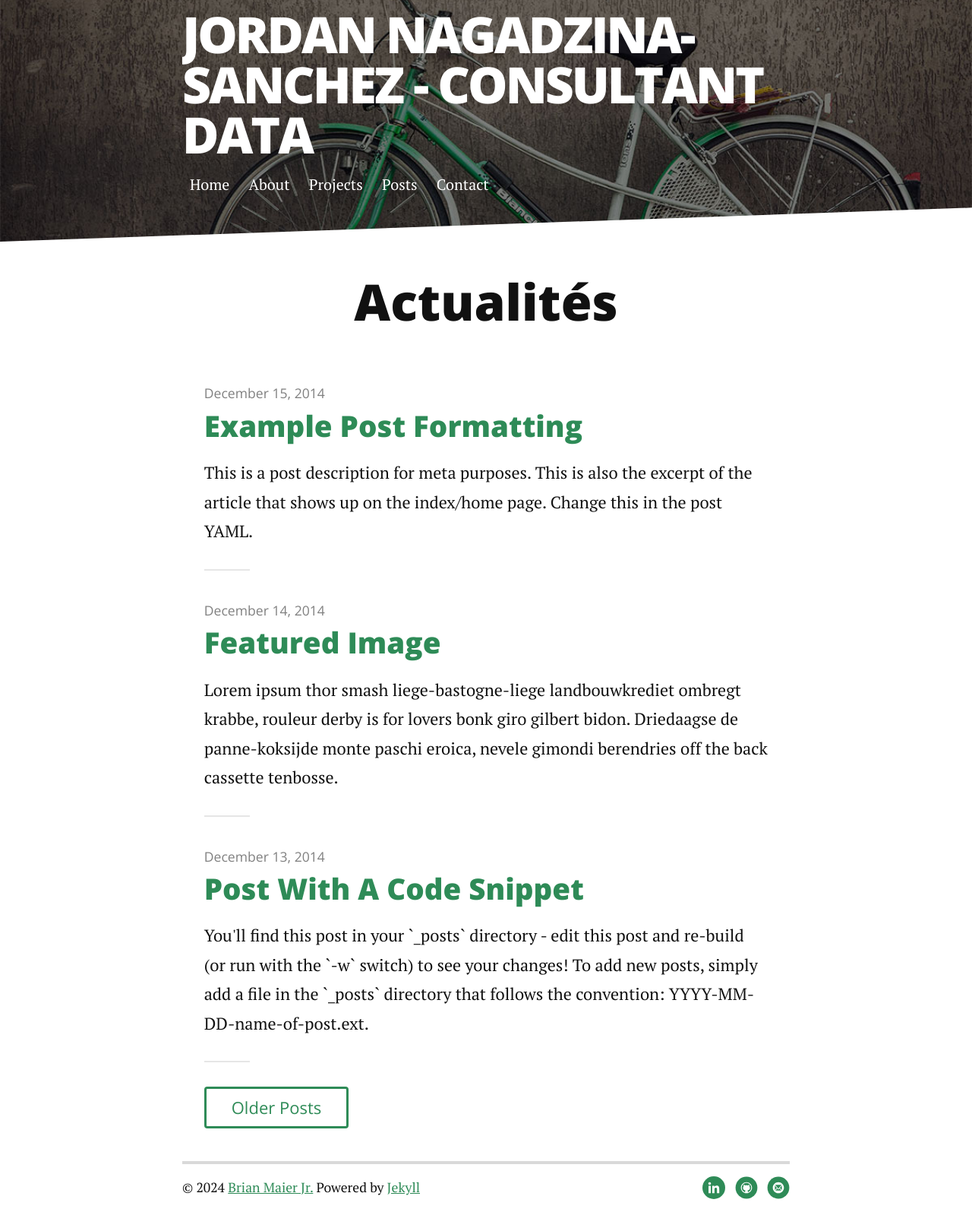
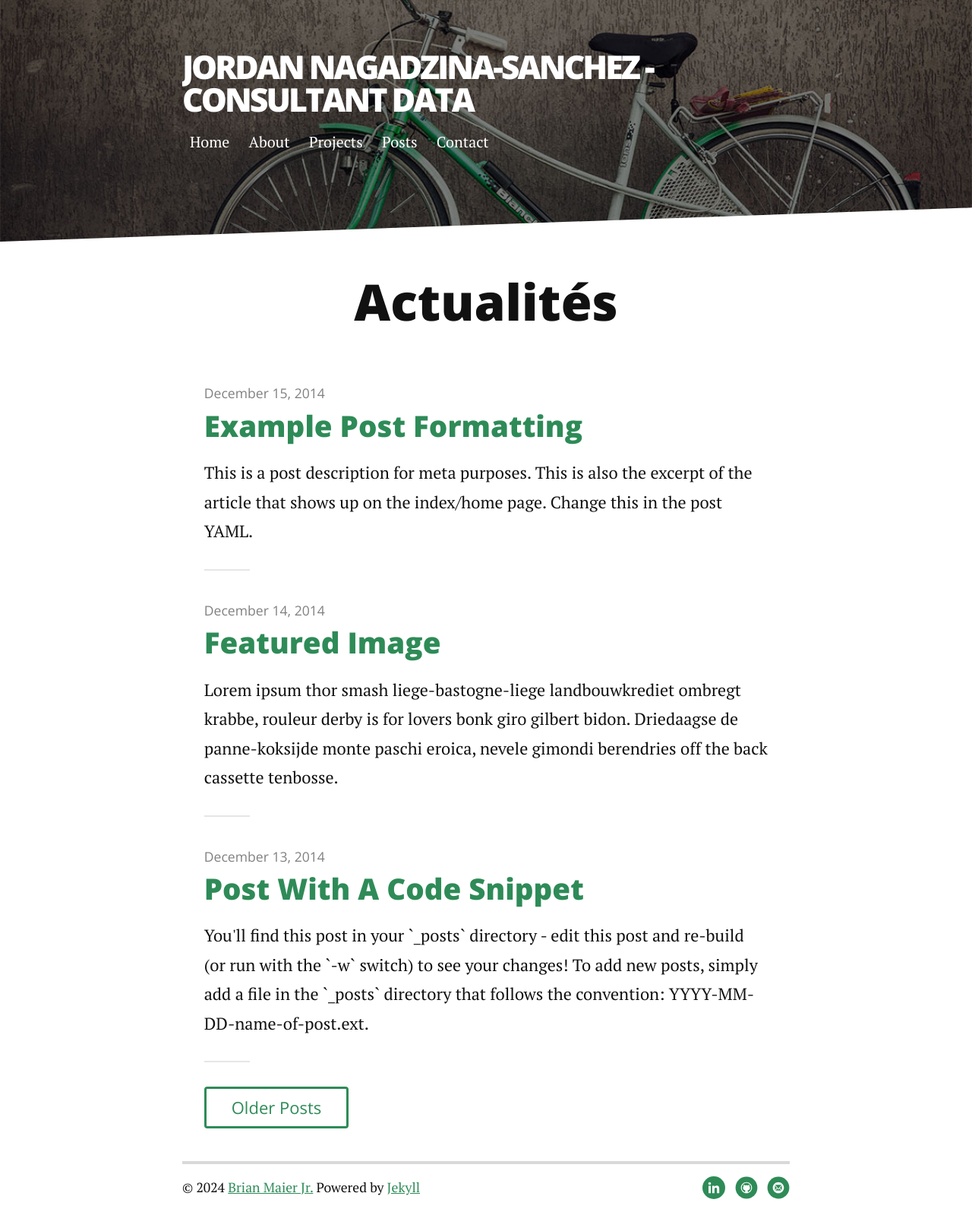
Before and after one commit to JordanNSZ/portofolio, a Jekyll site: the page built from index.html, in a window 1280 px wide. Shown: the whole page at 76% size. Built offline with Jekyll 4.4.1, drawn with Linux system fonts in a browser that asks for light colours; nearby versions of some CDN libraries; the list of posts is cut into pages by our own code.

Commit message:
Changement police Titre

```diff
--- a/_sass/breakpoints/_800up.scss
+++ b/_sass/breakpoints/_800up.scss
@@ -72,7 +72,7 @@ HEADER STYLING
 	}
 
 	h1 {
-		font-size: 3em;
+		font-size: 1.95em;
 		line-height: 1;
 		letter-spacing: -3px;
 		padding-left: 0;
```
